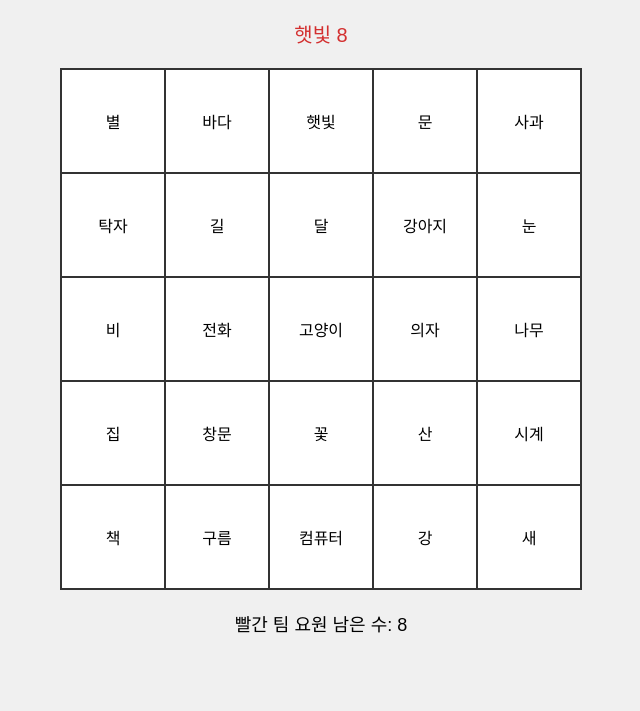
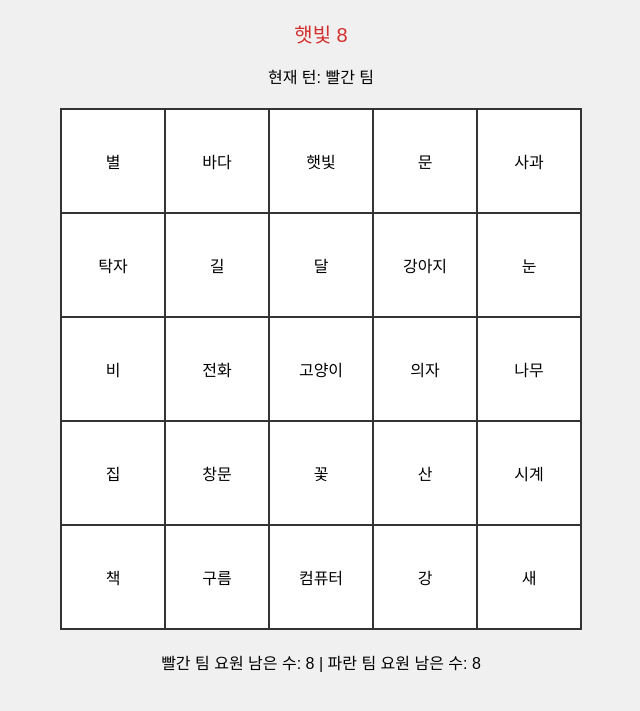
Before and after one commit to lgfdsa/codename, a plain HTML site: page index.html in a window 1280 px wide. Shown: the part 61-772 px from the top of the page, without its empty margins (319-959 px from the left). Drawn offline with Linux system fonts and the light colour scheme.

Commit message:
Update index.html

```diff
--- a/index.html
+++ b/index.html
@@ -8,8 +8,9 @@
 <body>
     <h1>Codenames</h1>
     <div id="hint"></div>
+    <p id="turn">현재 턴: <span id="current-team">빨간 팀</span></p>
     <table id="board"></table>
-    <p id="status">빨간 팀 요원 남은 수: <span id="red-left">8</span></p>
+    <p>빨간 팀 요원 남은 수: <span id="red-left">8</span> | 파란 팀 요원 남은 수: <span id="blue-left">8</span></p>
     <script src="script.js"></script>
 </body>
 </html>
```
